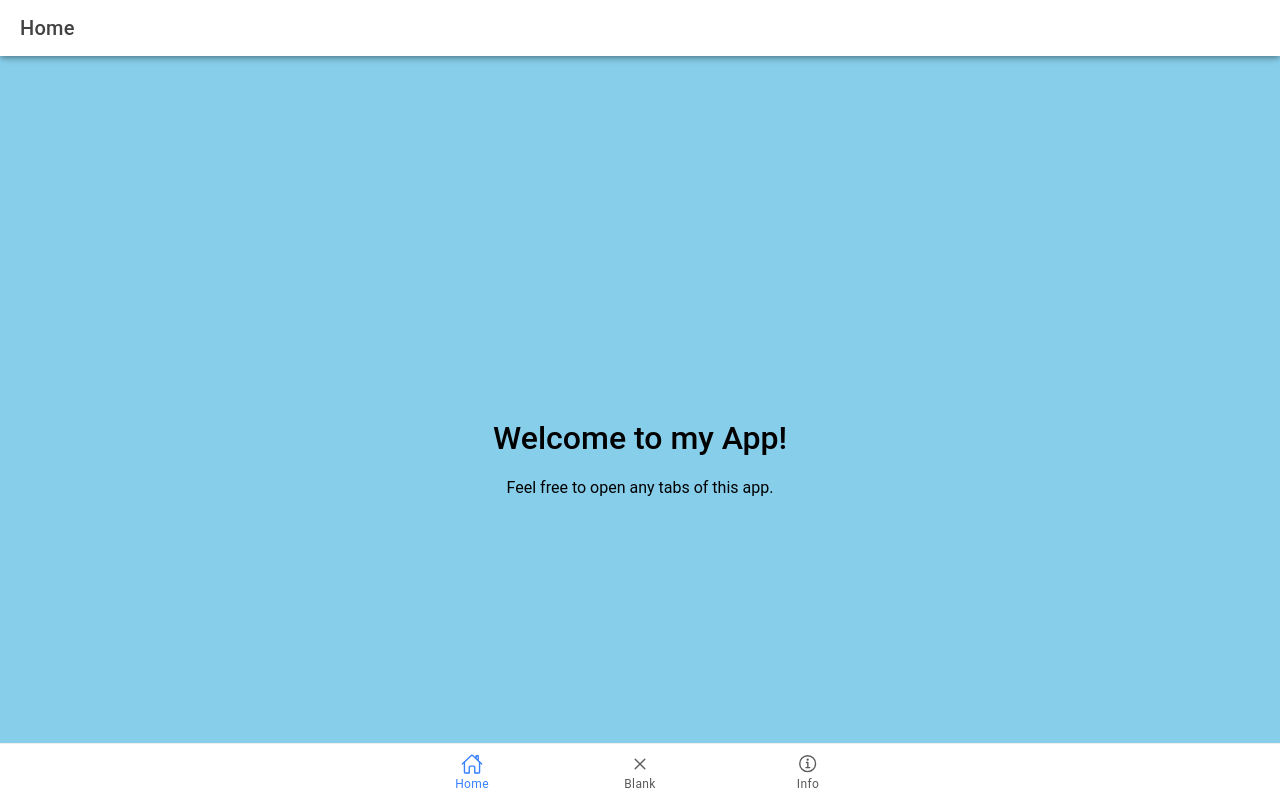
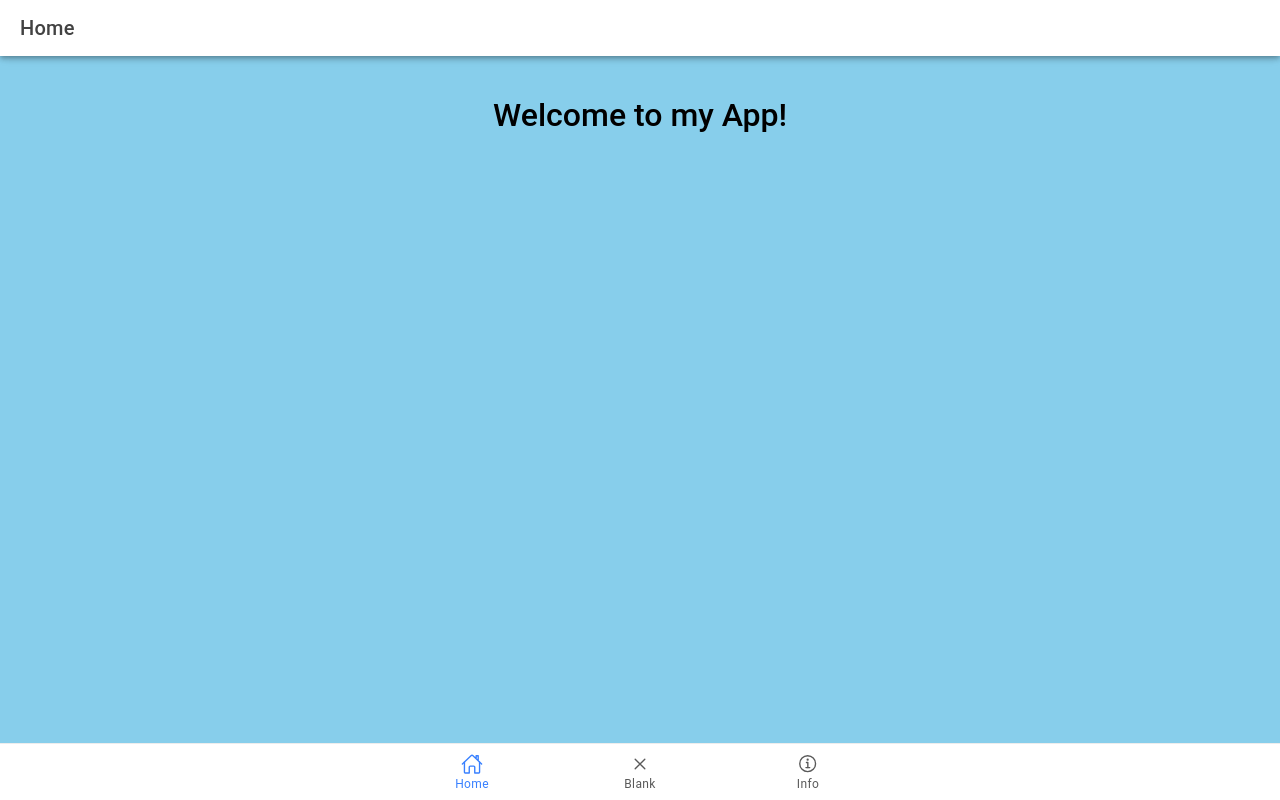
Before and after one commit to JhnDm/ion-t-Domo, a React (Vite) app: page /home in a window 1280 px wide. Built offline with nearby package versions, Linux system fonts and the light colour scheme.

Commit message:
home.css changes

```diff
--- a/src/pages/home.css
+++ b/src/pages/home.css
@@ -1,15 +1,17 @@
 .welcome-text {
   display: flex;
   flex-direction: column;
-    justify-content: center;
+  justify-content: flex-start; /* Align content at the top */
   align-items: center;
   height: 100vh;
   background-color: skyblue;
   color: black;
+  padding: 20px; /* Add padding for spacing */
 }
 
 .welcome-text h1 {
   font-size: 2rem;
+  margin-bottom: 10px; /* Add margin below h1 */
 }
 
 .welcome-text p {
--- a/src/pages/home.tsx
+++ b/src/pages/home.tsx
@@ -1,5 +1,5 @@
 import React from 'react';
-import { IonContent, IonHeader, IonPage, IonTitle, IonToolbar } from '@ionic/react';
+import { IonContent, IonHeader, IonPage, IonTitle, IonToolbar, } from '@ionic/react';
 import { useHistory } from 'react-router-dom'; // Import useHistory hook
 
 import './home.css';
@@ -21,7 +21,6 @@ const Home: React.FC = () => {
       <IonContent fullscreen>
         <div className="welcome-text">
           <h1>Welcome to my App!</h1>
-          <p>Feel free to open any tabs of this app.</p>
         </div>
       </IonContent>
     </IonPage>
```
Lines whose indentation alone changed are shown as unchanged.
